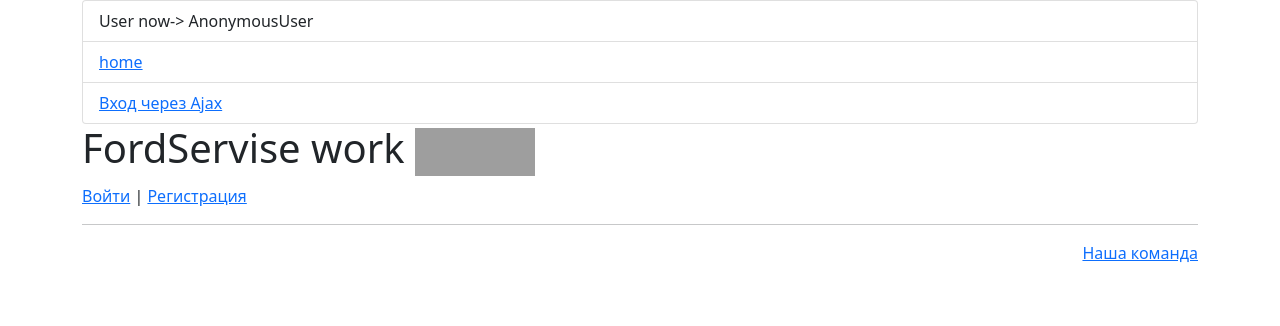
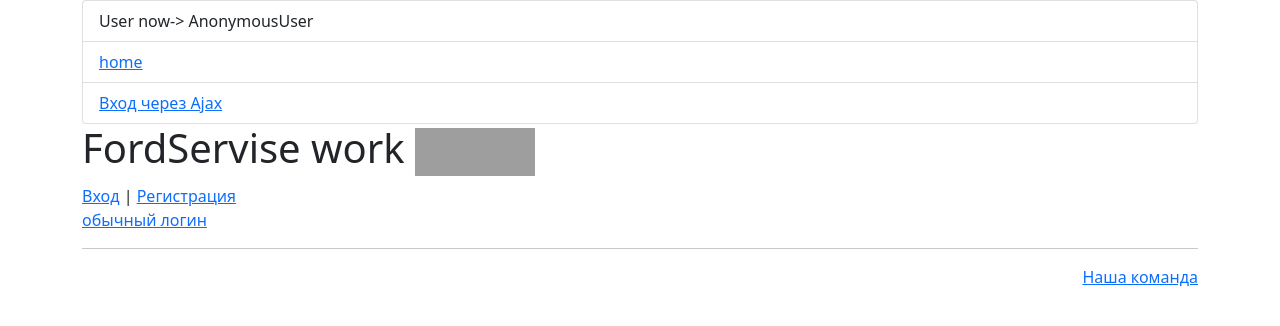
Before and after one commit to Weeapa/FordServiceNew, a Django app: page / in a window 1280 px wide. Shown: the top 326 px of the page. Run offline with Django 4.2, Linux system fonts and the light colour scheme; grey boxes are pictures that could not be loaded.

Commit message:
complete ajax

```diff
--- a/main/templates/index.html
+++ b/main/templates/index.html
@@ -7,9 +7,10 @@
     {% if user.is_authenticated %}
         <a href="{% url 'logout' %}">Logout</a>
     {% else %}
-        <a href="{% url 'login' %}">Войти</a> |
-        <a href="{% url 'register' %}"  > Регистрация</a>
+        <a href="#"  data-bs-toggle="modal" data-bs-target="#login_ajax">Вход</a> |
+        <a href="{% url 'register' %}" > Регистрация</a>
         <br>
+        <a href="{% url 'login'%}">обычный логин</a>
 
     {% endif %}
 
--- a/templates/registration/modal.html
+++ b/templates/registration/modal.html
@@ -2,7 +2,7 @@
     <div class="modal-dialog">
         <div class="modal-content">
             <div class="modal-header">
-                <h5 class="modal-title" id="exampleModalLabel">Modal title</h5>
+                <h5 class="modal-title" id="exampleModalLabel">Вход</h5>
                 <button type="button" class="btn-close" data-bs-dismiss="modal" aria-label="Close"></button>
             </div>
             <div class="alert alert-danger d-none"></div>
@@ -12,7 +12,8 @@
                     {% csrf_token %}
                 </div>
                 <div class="modal-footer">
-                    <button type="button" class="btn btn-secondary" data-bs-dismiss="modal">Close</button>
+                 <a href="{% url 'register' %}" > Регистрация</a>
+                    <button type="button" class="btn btn-secondary" data-bs-dismiss="modal">Закрыть</button>
                     <button type="submit" class="btn btn-primary">Вход</button>
                 </div>
             </form>
```
Also changed, not shown: db.sqlite3.
